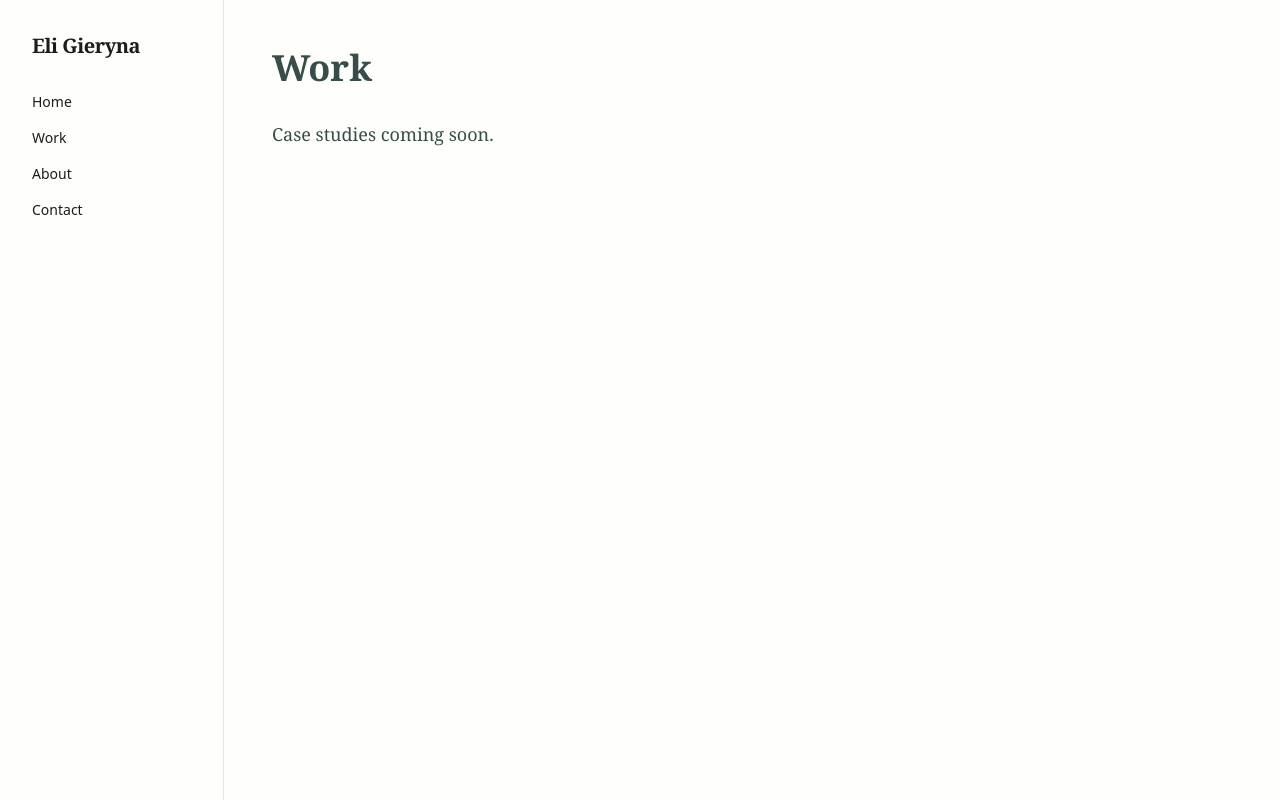
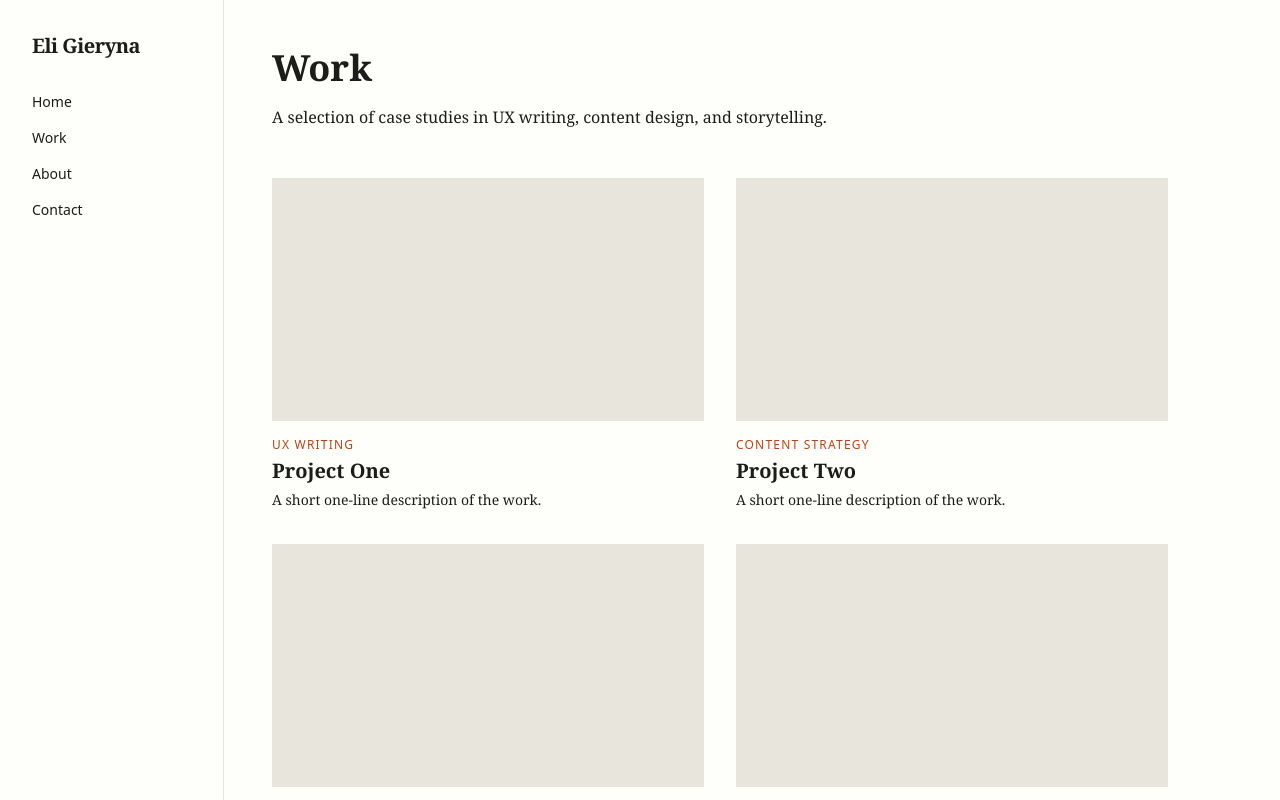
Before and after one commit to gieryna/eliwrites, a Next.js app: page /work in a window 1280 px wide. Shown: the top 800 px of the page. Built offline with nearby package versions, Linux system fonts and the light colour scheme; a web font is replaced by a local one.

Commit message:
work page layout with project grid

```diff
--- a/src/app/work/page.tsx
+++ b/src/app/work/page.tsx
@@ -1,12 +1,65 @@
+const projects = [
+  {
+    id: 1,
+    title: "Project One",
+    description: "A short one-line description of the work.",
+    category: "UX Writing",
+  },
+  {
+    id: 2,
+    title: "Project Two",
+    description: "A short one-line description of the work.",
+    category: "Content Strategy",
+  },
+  {
+    id: 3,
+    title: "Project Three",
+    description: "A short one-line description of the work.",
+    category: "UX Writing",
+  },
+  {
+    id: 4,
+    title: "Project Four",
+    description: "A short one-line description of the work.",
+    category: "Storytelling",
+  },
+  {
+    id: 5,
+    title: "Project Five",
+    description: "A short one-line description of the work.",
+    category: "Content Design",
+  },
+];
+
 export default function Work() {
-    return (
-      <div className="max-w-2xl">
-        <h1 className="font-serif text-4xl font-bold text-[#364D4A] mb-8">
-          Work
-        </h1>
-        <p className="text-lg text-[#364D4A] leading-relaxed">
-          Case studies coming soon.
-        </p>
+  return (
+    <div className="max-w-4xl">
+      <h1 className="font-serif text-4xl font-bold text-[#1C1C1A] mb-4">
+        Work
+      </h1>
+      <p className="text-base text-[#1C1C1A] leading-relaxed mb-12 max-w-xl">
+        A selection of case studies in UX writing, content design, and storytelling.
+      </p>
+      <div className="grid grid-cols-2 gap-8">
+        {projects.map((project) => (
+          <div
+            key={project.id}
+            className="group cursor-pointer"
+          >
+            <div className="w-full aspect-video bg-[#E8E6DC] mb-4 overflow-hidden">
+            <div className="w-full h-full bg-[#E8E6DC] group-hover:bg-[#D8D6CC] transition-colors duration-300" />            </div>
+            <p className="text-xs font-sans uppercase tracking-widest text-[#B84318] mb-1">
+              {project.category}
+            </p>
+            <h2 className="font-serif text-xl font-bold text-[#1C1C1A] mb-1 group-hover:text-[#B84318] transition-colors">
+              {project.title}
+            </h2>
+            <p className="text-sm text-[#1C1C1A] leading-relaxed">
+              {project.description}
+            </p>
+          </div>
+        ))}
       </div>
-    )
-  }
+    </div>
+  );
+}
```
